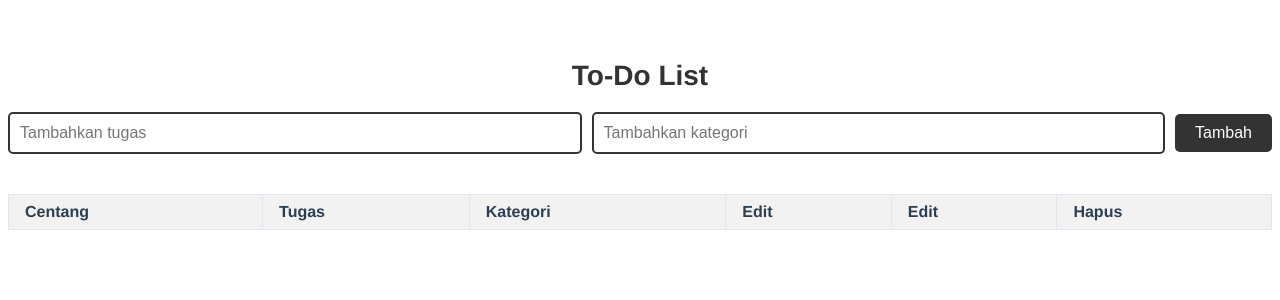
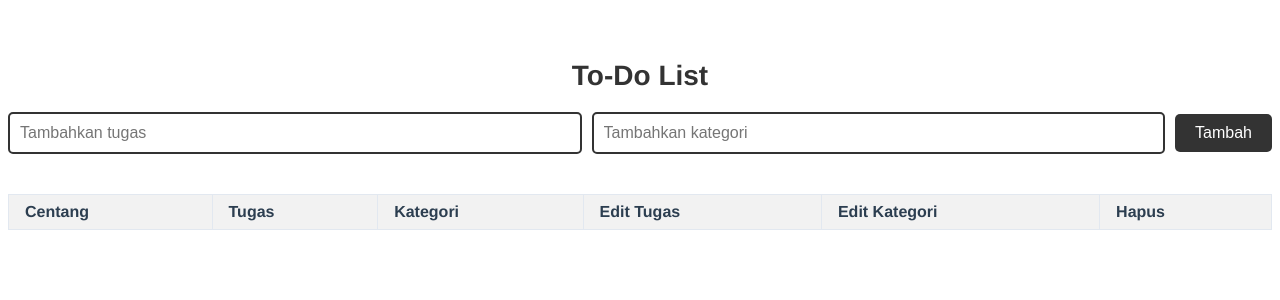
Before and after one commit to almamiraa/Modul-3-Pweb, a Vue app: page / in a window 1280 px wide. Shown: the top 300 px of the page. Built offline with nearby package versions, Linux system fonts and the light colour scheme.

Commit message:
Update TodoList.vue

```diff
--- a/src/components/TodoList.vue
+++ b/src/components/TodoList.vue
@@ -26,8 +26,8 @@
             <th class="px-4 py-2">Centang</th>
             <th class="px-4 py-2">Tugas</th>
             <th class="px-4 py-2">Kategori</th>
-            <th class="px-4 py-2">Edit</th>
-            <th class="px-4 py-2">Edit</th>
+            <th class="px-4 py-2">Edit Tugas</th>
+            <th class="px-4 py-2">Edit Kategori</th>
             <th class="px-4 py-2">Hapus</th>
           </tr>
         </thead>
```
